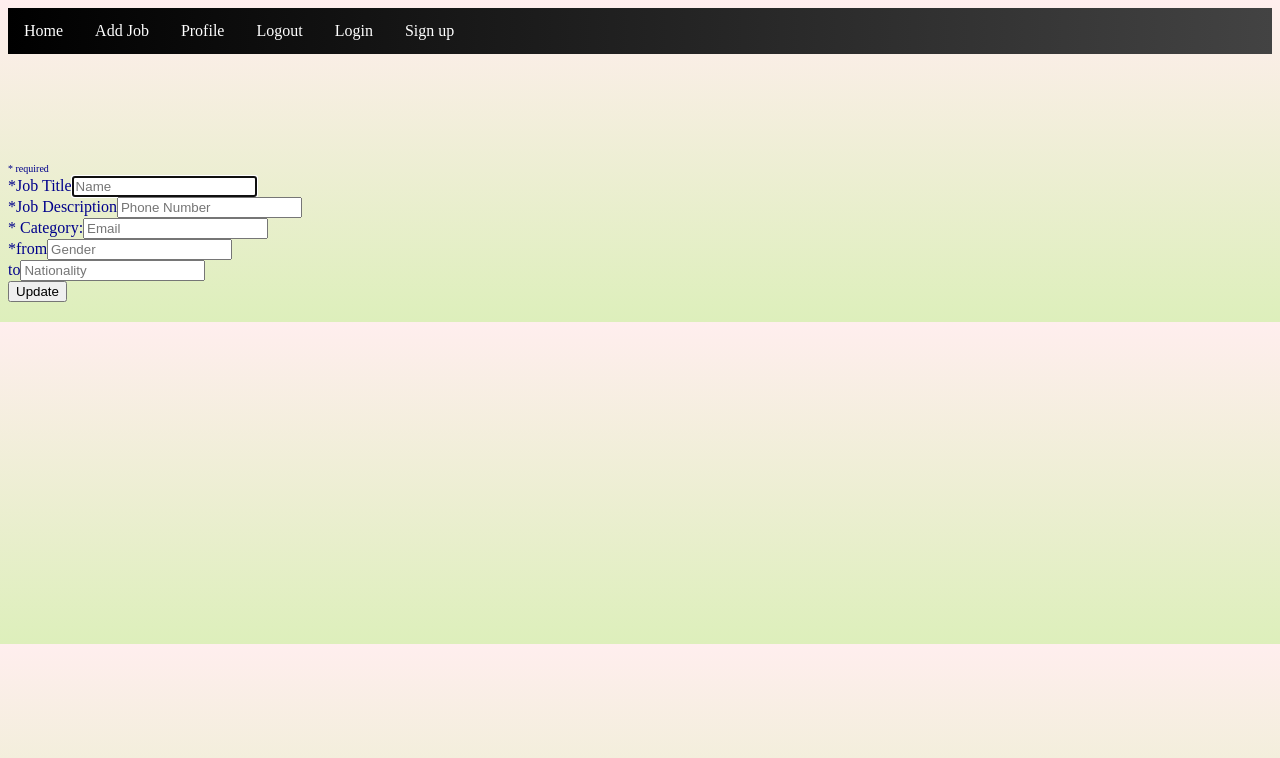
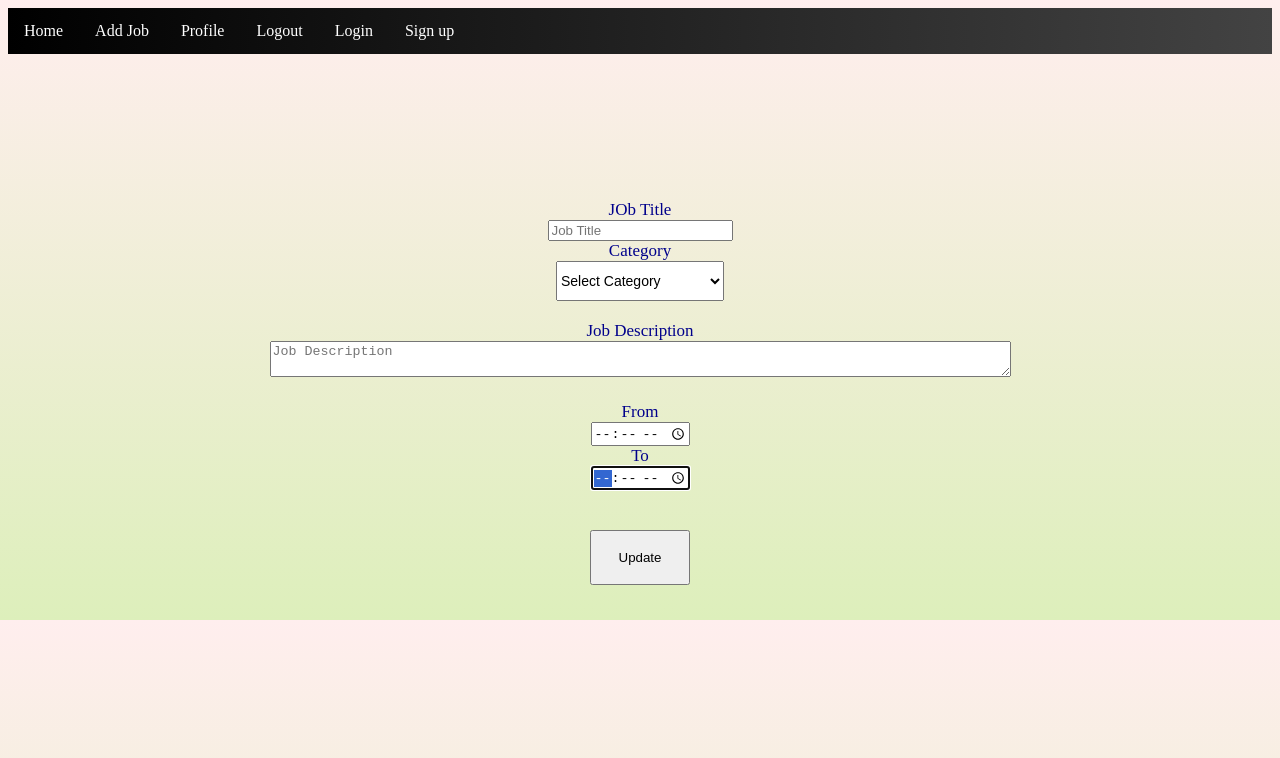
Before and after one commit to dareenkhanash/GreenFieldProject, a React app: page /UserJobs/1/1 in a window 1280 px wide. Shown: the top 758 px of the page. Built offline with nearby package versions, Linux system fonts and the light colour scheme; no server answers; the HTML template or start-up script is replaced by a standard one.

Commit message:
update final

```diff
--- a/react-client/src/components/UserJobs.jsx
+++ b/react-client/src/components/UserJobs.jsx
@@ -12,12 +12,8 @@ class UserJobs extends React.Component {
       from: '',
       to: ''}
     }
-    console.log(this.props.match.params.jobTitle)
-    console.log(this.props.match.params.userName)
     this.onChange = this.onChange.bind(this);
     this.handleSubmit  = this.handleSubmit.bind(this);
-    // const posts = this.props.item;
-    //  this.setState({states:posts});
   }
     onChange(e) {
       var states = this.state.states;
@@ -36,6 +32,7 @@ class UserJobs extends React.Component {
     console.log(posts);
     this.setState({states:posts});
 
+
   })
   .catch(function (error) {
     console.log(error);
@@ -43,8 +40,9 @@ class UserJobs extends React.Component {
    }
 
     handleSubmit(event) {
+      var that =this;
          event.preventDefault();
-        axios.put('/updateUser', this.state.states)
+        axios.put('/updateUserJob', {states:this.state.states,jobTitle:that.props.match.params.jobTitle})
           .then(function (response) {
             console.log(response);
         })
@@ -52,66 +50,92 @@ class UserJobs extends React.Component {
             console.log(error);
         });
     };
-      // <label >*Password
-      //    <FormControl type="password" name="password" placeholder="Password" autoFocus required
-      //      onChange = {this.onChange}
-      //      />
-
-      //   </label><br />
 
 
 render() {
 
   return (
-    <div className="container wrapper well"><br />
-    <span id="req" className="wrapper">* required</span>
-      <form onSubmit = {this.handleSubmit}>
+  <center>
+      <div id="jobform" className="container wrapper well"><br /><br /><br />
+      <form onSubmit={this.handleSubmit}>
       <Row>
-		<Col md={4}>
-	      <label >*Job Title
-	        <FormControl type="text" name="name" placeholder="Name" autoFocus required
-	        onChange = {this.onChange}  value={this.state.states.jobTitle}
-	        />
-	      </label>
-      	</Col>
-      	<Col md={4}>
-        <label >*Job Description
-          <FormControl type="number" name="phoneNumber" placeholder="Phone Number" required
-            onChange={this.onChange} value={this.state.states.jobDescription}/>
-          </label><br />
+      <Col md={1}>
+      </Col>
+      <Col md={2}>
+      <span>JOb Title</span>
+      </Col>
+      <Col md={3}>
+       <label >
+      <FormControl type = "text" name = "jobTitle" placeholder = "Job Title" autoFocus
+       required onChange={this.onChange}  value={this.state.states.jobTitle} />
+      </label></Col>
+      <Col md={2}>
+      <span>Category</span>
+      </Col>
+      <Col md={3}>
+      <label >
+      <div className="form-group">
+        <select name = "category" className="form-control selectpicker btn btn-default"
+        id="catB" onChange={this.onChange} value={this.state.states.category}>
+          <option value="Select">Select Category</option>
+          <option value="Driver">Driver</option>
+          <option value="Home Maintenance">Home Maintenance</option>
+          <option value="Computer Maintenance">Computer Maintenance</option>
+          <option value="Babysitting">Babysitting</option>
+          <option value="Tutoring">Tutoring</option>
+        </select>
+        </div>
+      </label>
+     </Col>
+      <Col md={1}>
+      </Col>
+      </Row> <br />
 
-	    </Col>
-		<Col md={4}>
-	       <label >* Category:
-	        <FormControl type="email" name="email" placeholder="Email" required
-	          onChange={this.onChange}  value={this.state.states.category} />
-	        </label><br />
-        </Col>
-     </Row>
-     <Row>
-      	<Col md={4}>
-	        <label >*from
-	        <FormControl type="text" name="gender" placeholder="Gender" required
-	          onChange={this.onChange}  value={this.state.states.from} />
-	        </label><br />
-        </Col>
-		<Col md={4}>
-    <label >to
-           <FormControl type="text" name="nationality" placeholder="Nationality"
-            onChange={this.onChange} value={this.state.states.to} />
-          </label><br />
+      <Row>
+      <Col md={1}>
+      </Col>
+      <Col md={2}>
+      <span>Job Description</span>
+      </Col>
+      <Col md={8}>
+      <label >
+      <FormControl  componentClass="textarea" rows={2} cols={90} name="jobDescription" placeholder = "Job Description"
+      autoFocus required onChange={this.onChange} value={this.state.states.jobDescription}/>
+      </label></Col>
 
-	    </Col>
-      	<Col md={4}>
-	         <Button type = "submit" bsStyle="success" bsSize="large">Update</Button>
-	    </Col>
-	  </Row>
+      <Col md={1}>
+      </Col>
+      </Row><br />
 
+      <Row>
+      <Col md={1}>
+      </Col>
+      <Col md={2}>
+      <span>From</span>
+      </Col>
+      <Col md={3}>
+      <label >
+      <FormControl type = "time" name = "from" placeholder = "From" autoFocus
+       required onChange={this.onChange} value={this.state.states.from}/>
+      </label> </Col>
+      <Col md={2}>
+      <span>To</span>
+      </Col>
+      <Col md={3}>
+      <label >
+      <FormControl type = "time" name = "to" placeholder = "To" autoFocus
+      required onChange={this.onChange} value={this.state.states.to}/>
+      </label></Col>
+      <Col md={1}>
+      </Col>
+      </Row><br /><br />
 
-
-
+          <Button id="jobb" className="btn btn-primary" type="submit" bsSize="large" >
+              Update
+          </Button>
       </form>
-	</div>
+      </div>
+      </center>
     )
   }
 }
--- a/react-client/src/components/jobsForm.jsx
+++ b/react-client/src/components/jobsForm.jsx
@@ -52,33 +52,11 @@ class JobsForm extends React.Component {
 			<Col md={1}>
 			</Col>
 			<Col md={2}>
-			<span>User</span>
-			</Col>
-			<Col md={3}>
-			<label >
-
-			<FormControl type = "text" name = "user" placeholder = "Username" autoFocus required onChange = {this.onChange} value={this.state.states.user}/>
-			</label></Col>
-			<Col md={2}>
 			<span>Job Title</span>
 			</Col>
 			<Col md={3}>
 			<label >
 			<FormControl type = "text" name = "jobTitle" placeholder = "Job Title" autoFocus required onChange={this.onChange} />
-			</label></Col>
-			<Col md={1}>
-			</Col>
-			</Row> <br />
-
-			<Row>
-			<Col md={1}>
-			</Col>
-			<Col md={2}>
-			<span>Job Description</span>
-			</Col>
-			<Col md={3}>
-			<label >
-			<FormControl type = "text" name="jobDescription" placeholder = "Job Description" autoFocus required onChange={this.onChange} />
 			</label></Col>
 			<Col md={2}>
 			<span>Category</span>
@@ -95,7 +73,23 @@ class JobsForm extends React.Component {
           <option value="Tutoring">Tutoring</option>
         </select>
         </div>
-			</label> </Col>
+			</label>
+			</Col>
+			<Col md={1}>
+			</Col>
+			</Row> <br />
+
+			<Row>
+			<Col md={1}>
+			</Col>
+			<Col md={2}>
+			<span>Job Description</span>
+			</Col>
+			<Col md={8}>
+			<label >
+			<FormControl  componentClass="textarea" rows={2} cols={90} name="jobDescription" placeholder = "Job Description" autoFocus required onChange={this.onChange} />
+			</label></Col>
+
 			<Col md={1}>
 			</Col>
 			</Row><br />
```
Also changed, not shown: 2 other files (tests, documents, lock files or other folders).
